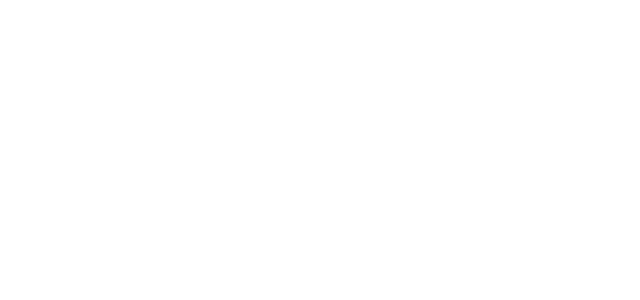
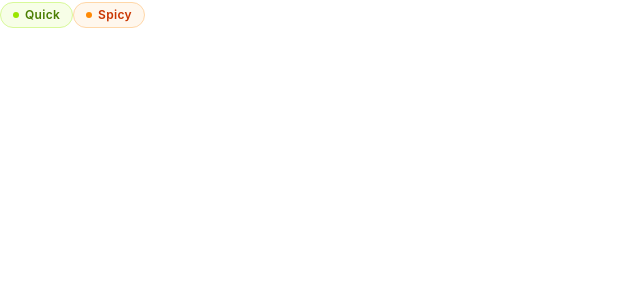
Before and after one commit to IcedPeppermintTea/recipes, a React (Vite) app: page / in a window 1280 px wide. Shown: the top 300 px of the page, without its empty margins (0-640 px from the left). Built offline with nearby package versions, Linux system fonts and the light colour scheme.

Commit message:
tag component created

```diff
--- a/src/App.tsx
+++ b/src/App.tsx
@@ -1,3 +1,60 @@
 import React from "react";
+import Tag from "./components/Tag"
 
-// define the objects
+/* define the required objects */
+export type Tag = {
+  id: string,
+  name: string,
+  bgClass: string,
+  textClass: string,
+  borderClass: string,
+  dotClass:string
+}
+
+export const tagRegistry: Tag[] = [
+  // meal types — cyan/teal family
+  { id: "breakfast",     name: "Breakfast",     bgClass: "bg-cyan-50",    textClass: "text-cyan-700",    borderClass: "border-cyan-200",    dotClass: "bg-cyan-400" },
+  { id: "lunch",         name: "Lunch",         bgClass: "bg-cyan-50",    textClass: "text-cyan-700",    borderClass: "border-cyan-200",    dotClass: "bg-cyan-400" },
+  { id: "dinner",        name: "Dinner",        bgClass: "bg-sky-50",     textClass: "text-sky-700",     borderClass: "border-sky-200",     dotClass: "bg-sky-400" },
+  { id: "snack",         name: "Snack",         bgClass: "bg-teal-50",    textClass: "text-teal-700",    borderClass: "border-teal-200",    dotClass: "bg-teal-400" },
+  { id: "dessert",       name: "Dessert",       bgClass: "bg-pink-50",    textClass: "text-pink-700",    borderClass: "border-pink-200",    dotClass: "bg-pink-400" },
+  { id: "drink",         name: "Drink",         bgClass: "bg-blue-50",    textClass: "text-blue-700",    borderClass: "border-blue-200",    dotClass: "bg-blue-400" },
+
+  // attributes — green family
+  { id: "healthy",       name: "Healthy",       bgClass: "bg-emerald-50", textClass: "text-emerald-700", borderClass: "border-emerald-200", dotClass: "bg-emerald-400" },
+  { id: "high-protein",  name: "High-Protein",  bgClass: "bg-green-50",   textClass: "text-green-700",   borderClass: "border-green-200",   dotClass: "bg-green-400" },
+  { id: "quick",         name: "Quick",         bgClass: "bg-lime-50",    textClass: "text-lime-700",    borderClass: "border-lime-200",    dotClass: "bg-lime-400" },
+  { id: "spicy",         name: "Spicy",         bgClass: "bg-orange-50",  textClass: "text-orange-700",  borderClass: "border-orange-200",  dotClass: "bg-orange-400" },
+
+  // effort/practicality — teal/emerald family
+  { id: "easy",          name: "Easy",          bgClass: "bg-teal-50",    textClass: "text-teal-700",    borderClass: "border-teal-200",    dotClass: "bg-teal-400" },
+  { id: "one-pot",       name: "One-Pot",       bgClass: "bg-emerald-50", textClass: "text-emerald-700", borderClass: "border-emerald-200", dotClass: "bg-emerald-400" },
+  { id: "meal-prep",     name: "Meal-Prep",     bgClass: "bg-green-50",   textClass: "text-green-700",   borderClass: "border-green-200",   dotClass: "bg-green-400" },
+]
+
+export type Recipe = {
+  id: string,
+  title: string,
+  coverImage: string,
+  tags: Tag[],
+  ingredients: string[],
+  instructions: string[]
+}
+
+export type SummaryRecipe = Pick<Recipe, "id"| "title">
+
+// will map to the Manifest json
+export type TableofContent = SummaryRecipe[]
+
+
+function App() {
+  return (
+    // example
+    <div>
+    <Tag tagData={tagRegistry.find(t => t.id === "quick")!}/>
+    <Tag tagData={tagRegistry.find(t => t.id === "spicy")!}/>
+    </div>
+  )
+}
+
+export default App
--- /dev/null
+++ b/src/components/Tag.tsx
@@ -0,0 +1,16 @@
+import {type Tag as TagData} from "../App"
+
+type tagProps = {
+    tagData: TagData
+}
+
+function Tag({tagData}:tagProps) {
+    return (
+        <div className={`inline-flex items-center gap-1.5 px-3 py-1 rounded-full border ${tagData.bgClass} ${tagData.borderClass}`}>
+            <span className={`w-1.5 h-1.5 rounded-full ${tagData.dotClass}`} />
+            <p className={`text-xs font-semibold tracking-wide ${tagData.textClass}`}>{tagData.name}</p>
+        </div>
+    )
+}
+
+export default Tag
--- a/src/main.tsx
+++ b/src/main.tsx
@@ -1,10 +1,11 @@
 import { StrictMode } from 'react'
 import { createRoot } from 'react-dom/client'
+import App from './App'
 import './index.css'
 //import App from './App.tsx'
 
 createRoot(document.getElementById('root')!).render(
   <StrictMode>
-    {/*<App />*/}
+    <App />
   </StrictMode>,
 )
```
